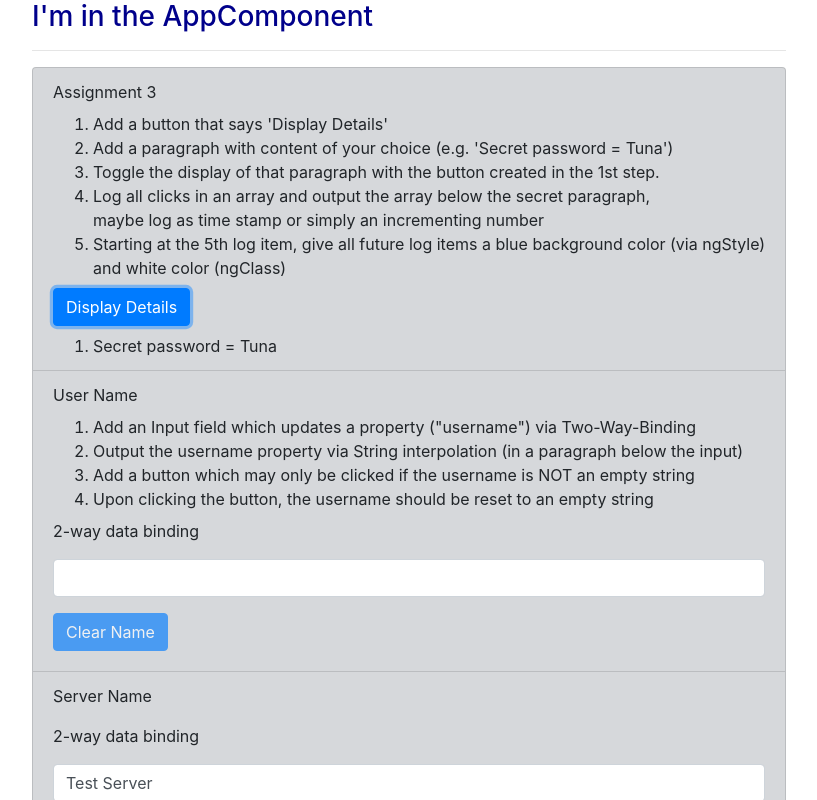
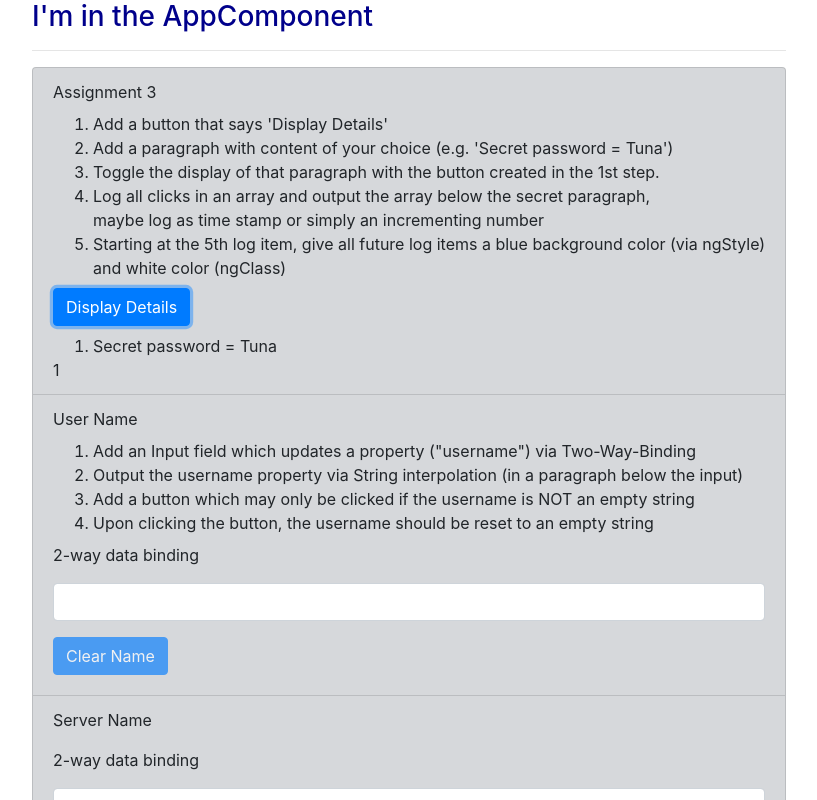
Before and after one commit to ddeveloper72/Angular_My_First_App, an Angular app: page / in a window 1280 px wide. Both pictures are taken after a click on the button "Display Details". Shown: the top 800 px of the page, without its empty margins (38-855 px from the left). Built offline with nearby package versions, Linux system fonts and the light colour scheme.

Commit message:
Added ngStyle to the lig item where the item is >= 5

```diff
--- a/src/app/assignement3/assignement3.component.html
+++ b/src/app/assignement3/assignement3.component.html
@@ -4,14 +4,16 @@
   <li>Add a paragraph with content of your choice (e.g. 'Secret password = Tuna')</li>
   <li>Toggle the display of that paragraph with the button created in the 1st step.</li>
   <li>Log all clicks in an array and output the array below the secret paragraph,<br />
-  maybe log as time stamp or simply an incrementing number</li>
-  <li>Starting at the 5th log item, give all future log items a blue background color (via ngStyle)<br />and white color (ngClass)</li>
+    maybe log as time stamp or simply an incrementing number</li>
+  <li>Starting at the 5th log item, give all future log items a blue background color (via ngStyle)<br />and white color
+    (ngClass)</li>
 </ol>
 <!-- <button class="btn btn-primary mb-2 mt-2" (click)="showParagraph = !showParagraph"
 >Display Details</button> -->
-<button class="btn btn-primary mb-2 mt-2" (click)="toggleSwitch()"
->Display Details</button>
+<button class="btn btn-primary mb-2 mt-2" (click)="toggleSwitch()">Display Details</button>
 
 <ol>
   <li *ngIf="showParagraph">Secret password = Tuna</li>
 </ol>
+<div *ngFor="let logItem of log" [ngStyle]="{backgroundColor: logItem >=5 ? '#0069D9':'transparent'}"
+  [ngClass]="{text: logItem >=5 }">{{ logItem }}</div>
```
